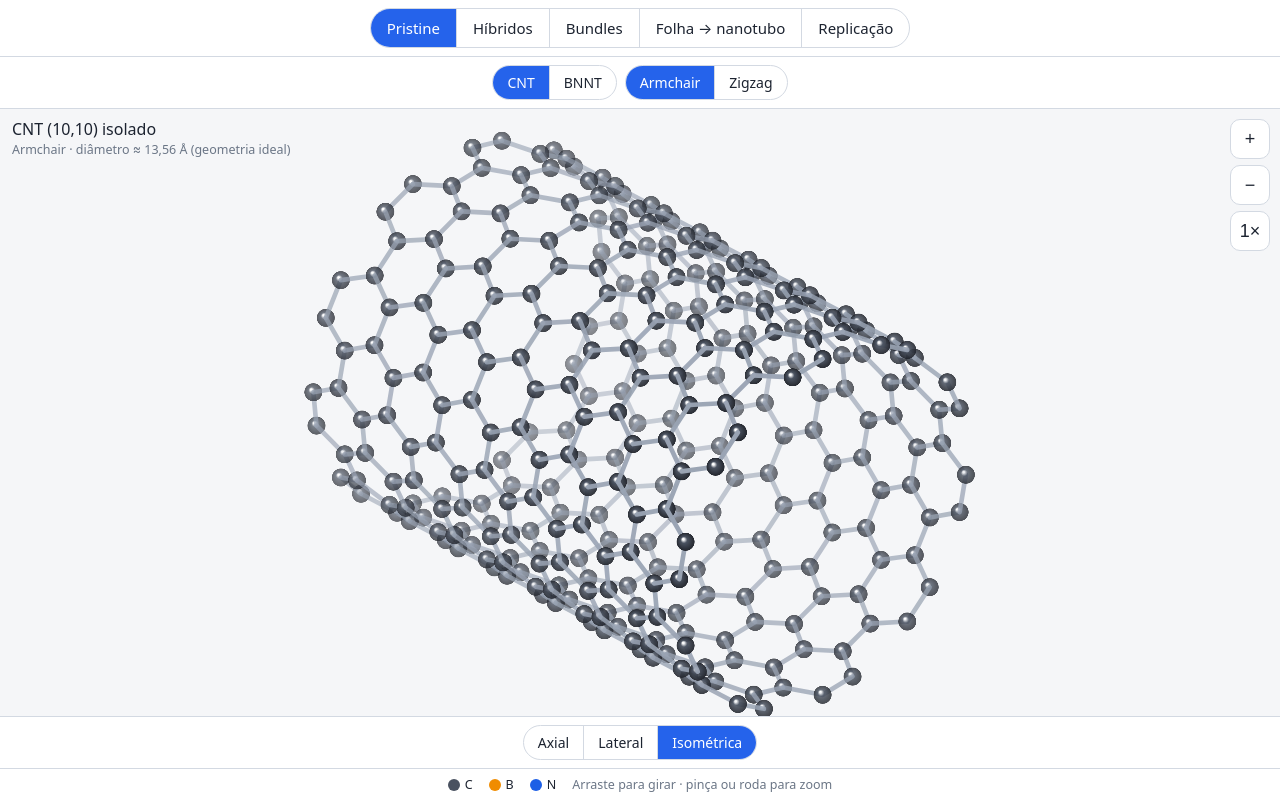
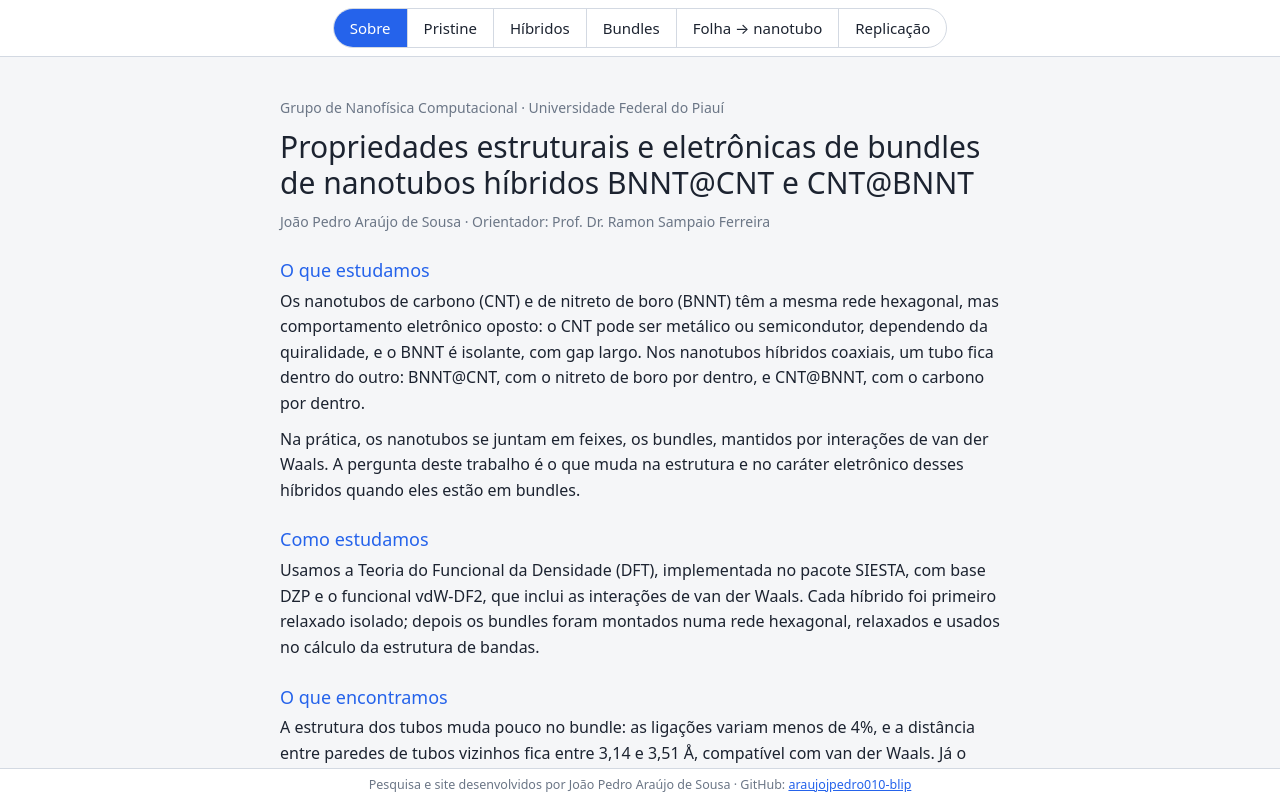
Before and after one commit to araujojpedro010-blip/Nanotubes, a plain HTML site: page index.html in a window 1280 px wide. Drawn offline with Linux system fonts and the light colour scheme.

Commit message:
Adiciona página Sobre, crédito no rodapé e remove símbolos dos botões
Co-Authored-By: Claude Opus 5.5 <noreply@anthropic.com>
Claude-Session: https://claude.ai/code/session_01DMyRLQVQZ4Qs3MBCEe3ZFA

```diff
--- a/index.html
+++ b/index.html
@@ -33,19 +33,41 @@ canvas:active{cursor:grabbing}
 #ft{display:flex;flex-wrap:wrap;gap:4px 16px;align-items:center;justify-content:center;padding:7px 10px;background:var(--pn);border-top:1px solid var(--bd);font-size:12.5px}
 .dot{display:inline-block;width:12px;height:12px;border-radius:50%;margin-right:5px;vertical-align:-2px}
 #note{color:var(--mut)}
+#about{flex:1;min-height:0;overflow:auto;padding:clamp(18px,4vw,40px) 16px}
+.ab{max-width:720px;margin:0 auto;font-size:16px;line-height:1.6}
+.ab h1{font-size:clamp(22px,3.4vw,30px);line-height:1.2;font-weight:500;margin:6px 0 10px;text-wrap:balance}
+.ab h2{font-size:18px;font-weight:500;margin:22px 0 4px;color:var(--ac)}
+.ab p{margin:0 0 10px}.kick,.who{color:var(--mut);font-size:14px}
+#cred{color:var(--mut)}#cred a{color:var(--ac)}
+
 #cap{position:absolute;left:12px;right:64px;bottom:12px;padding:9px 12px;border-radius:10px;background:var(--pn);border:1px solid var(--bd);font-size:14px;line-height:1.4;max-width:720px}
 </style></head><body>
 <div id="app">
  <div class="bar main"><div class="seg" id="mode">
-  <button data-v="pri" class="on">Pristine</button><button data-v="hib">Híbridos</button><button data-v="bun">Bundles</button><button data-v="fol">Folha → nanotubo</button><button data-v="rep">Replicação</button></div></div>
- <div class="bar"><div class="seg" id="sub"></div><div class="seg" id="chi">
+  <button data-v="sob" class="on">Sobre</button><button data-v="pri">Pristine</button><button data-v="hib">Híbridos</button><button data-v="bun">Bundles</button><button data-v="fol">Folha → nanotubo</button><button data-v="rep">Replicação</button></div></div>
+ <div class="bar" id="ctl"><div class="seg" id="sub"></div><div class="seg" id="chi">
   <button data-v="arm" class="on">Armchair</button><button data-v="zig">Zigzag</button></div>
-  <span id="anim" hidden><button id="play" class="pl">▶ Enrolar</button><input type="range" id="sl" min="0" max="1000" value="0" aria-label="Progresso da animação"><button id="vec" class="tg on">Vetores</button></span></div>
+  <span id="anim" hidden><button id="play" class="pl">Enrolar</button><input type="range" id="sl" min="0" max="1000" value="0" aria-label="Progresso da animação"><button id="vec" class="tg on">Vetores</button></span></div>
  <div id="stage"><canvas id="cv"></canvas><div id="tit"></div><div id="cap" hidden></div>
   <div id="zm"><button id="zi" aria-label="Aproximar">+</button><button id="zo" aria-label="Afastar">−</button><button id="z1" aria-label="Tamanho original">1×</button></div></div>
- <div class="bar bt"><div class="seg" id="view">
+ <div class="bar bt" id="vbar"><div class="seg" id="view">
   <button data-v="axial">Axial</button><button data-v="lat">Lateral</button><button data-v="iso" class="on">Isométrica</button></div></div>
- <div id="ft"><span><i class="dot" style="background:var(--C)"></i>C</span><span><i class="dot" style="background:var(--B)"></i>B</span><span><i class="dot" style="background:var(--N)"></i>N</span><span id="note">Arraste para girar · pinça ou roda para zoom</span></div>
+ <div id="about" hidden><div class="ab">
+<p class="kick">Grupo de Nanofísica Computacional · Universidade Federal do Piauí</p>
+<h1>Propriedades estruturais e eletrônicas de bundles de nanotubos híbridos BNNT@CNT e CNT@BNNT</h1>
+<p class="who">João Pedro Araújo de Sousa · Orientador: Prof. Dr. Ramon Sampaio Ferreira</p>
+<h2>O que estudamos</h2>
+<p>Os nanotubos de carbono (CNT) e de nitreto de boro (BNNT) têm a mesma rede hexagonal, mas comportamento eletrônico oposto: o CNT pode ser metálico ou semicondutor, dependendo da quiralidade, e o BNNT é isolante, com gap largo. Nos nanotubos híbridos coaxiais, um tubo fica dentro do outro: BNNT@CNT, com o nitreto de boro por dentro, e CNT@BNNT, com o carbono por dentro.</p>
+<p>Na prática, os nanotubos se juntam em feixes, os bundles, mantidos por interações de van der Waals. A pergunta deste trabalho é o que muda na estrutura e no caráter eletrônico desses híbridos quando eles estão em bundles.</p>
+<h2>Como estudamos</h2>
+<p>Usamos a Teoria do Funcional da Densidade (DFT), implementada no pacote SIESTA, com base DZP e o funcional vdW-DF2, que inclui as interações de van der Waals. Cada híbrido foi primeiro relaxado isolado; depois os bundles foram montados numa rede hexagonal, relaxados e usados no cálculo da estrutura de bandas.</p>
+<h2>O que encontramos</h2>
+<p>A estrutura dos tubos muda pouco no bundle: as ligações variam menos de 4%, e a distância entre paredes de tubos vizinhos fica entre 3,14 e 3,51 Å, compatível com van der Waals. Já o caráter eletrônico depende da composição e da quiralidade: com a mesma quiralidade, trocar qual tubo fica dentro e qual fica fora muda o sistema de metálico para semicondutor, ou o contrário. O maior gap encontrado foi de 0,35 eV, no BNNT@CNT (6,0)@(16,0).</p>
+<h2>Sobre este site</h2>
+<p>As abas mostram os nanotubos isolados (pristine), os híbridos, os bundles, a folha de grafeno enrolando em nanotubo e a replicação da célula do bundle. Os modelos usam geometria ideal construída com os diâmetros obtidos nos cálculos; não são as coordenadas relaxadas do SIESTA.</p>
+<p><button class="pl" id="go">Ver os modelos</button></p>
+</div></div>
+ <div id="ft"><span class="lg"><i class="dot" style="background:var(--C)"></i>C</span><span class="lg"><i class="dot" style="background:var(--B)"></i>B</span><span class="lg"><i class="dot" style="background:var(--N)"></i>N</span><span id="note" class="lg">Arraste para girar · pinça ou roda para zoom</span><span id="cred">Pesquisa e site desenvolvidos por João Pedro Araújo de Sousa · GitHub: <a href="https://github.com/araujojpedro010-blip">araujojpedro010-blip</a></span></div>
 </div>
 <script>
 {
@@ -57,7 +79,7 @@ const DATA={
  bun:{bc:{arm:{De:13.59,Di:6.03,w:3.26},zig:{De:12.54,Di:5.21,w:3.34}},cb:{arm:{De:14.27,Di:5.56,w:3.14},zig:{De:13.28,Di:4.86,w:3.39}}}};
 const IDX={arm:{i:[4,4],o:[10,10]},zig:{i:[6,0],o:[16,0]}},SH={arm:[4,4],zig:[6,0]};
 const SUBS={pri:[['cnt','CNT'],['bnnt','BNNT']],hib:[['cb','CNT@BNNT'],['bc','BNNT@CNT']],bun:[['cb','CNT@BNNT'],['bc','BNNT@CNT']],rep:[['cb','CNT@BNNT'],['bc','BNNT@CNT']]};
-const HASH={pri:'pristine',hib:'hibridos',bun:'bundles',fol:'folha',rep:'replicacao'};
+const HASH={sob:'sobre',pri:'pristine',hib:'hibridos',bun:'bundles',fol:'folha',rep:'replicacao'};
 const st={mode:'pri',sub:'cnt',chi:'arm',yaw:0.75,pit:0.55,zoom:1,vec:1};
 const f=v=>v.toFixed(2).replace('.',','),nm=v=>`(${v[0]},${v[1]})`;
 const idealD=(n,m,a)=>a*SQ3*Math.sqrt(n*n+n*m+m*m)/PI;
@@ -122,12 +144,12 @@ function repCaption(t){const d=rep.d;
  :'6 · a<sub>3</sub> = (0, 0, c) fecha a célula unitária: o sistema é periódico em x, y e z.';}
 function setProg(t){prog=Math.max(0,Math.min(1,t));$('sl').value=Math.round(prog*1000);
  if(st.mode==='fol'){const n=roll.at.length;for(let i=0;i<n;i++){const p=rollPos(roll.at[i][0],roll.at[i][1],prog);A[i*4]=p[0];A[i*4+1]=p[1];A[i*4+2]=p[2];}
-  B=prog>0.985?roll.all:roll.bd;$('play').textContent=prog>0.5?'◀ Desenrolar':'▶ Enrolar';}
+  B=prog>0.985?roll.all:roll.bd;$('play').textContent=prog>0.5?'Desenrolar':'Enrolar';}
  else if(st.mode==='rep'){const t=prog*TL,k=repState(t);rep.k=k;const m=rep.m;
   for(let j=0;j<rep.offs.length;j++){const al=j===0?1:0.6*k.n[j];for(let i=0;i<m;i++)AL[j*m+i]=al;}
   if(t<=7.2){st.yaw=0;st.pit=0;}else if(t<8.2){const e=ease(cl(t,7.2,8.2));st.yaw=1.0*e;st.pit=0.75*e;}else{st.yaw=1.0;st.pit=0.75;}
   markView(t<=7.2?'axial':null);$('cap').innerHTML=repCaption(t);
-  $('play').textContent=playing?'■ Parar':prog>=1?'↺ Reiniciar':'▶ Replicar';}
+  $('play').textContent=playing?'Parar':prog>=1?'Reiniciar':'Replicar';}
  req();}
 
 // ---------- modelos ----------
@@ -135,11 +157,11 @@ function build(){
  if(st.mode==='fol')return buildRoll();if(st.mode==='rep')return buildRep();
  const L=st.mode==='bun'?11:19,ix=IDX[st.chi];let parts=[];
  if(st.mode==='pri'){const bn=st.sub==='bnnt',a=bn?aBN:aC,D=idealD(ix.o[0],ix.o[1],a);
-  parts.push(tube(st.chi,ix.o[0],D/2,a,bn,L));EXT=Math.max(D,L)*1.1;
+  parts.push(tube(st.chi,ix.o[0],D/2,a,bn,L));EXT=Math.hypot(D,L)*1.12;
   title(`${bn?'BNNT':'CNT'} ${nm(ix.o)} isolado`,`${st.chi==='arm'?'Armchair':'Zigzag'} · diâmetro ≈ ${f(D)} Å (geometria ideal)`);
  }else{const d=DATA[st.mode][st.sub][st.chi],cIn=st.sub==='cb',lab=cIn?'CNT@BNNT':'BNNT@CNT',sys=`${nm(ix.i)}@${nm(ix.o)}`;
   const one=[tube(st.chi,ix.i[0],d.Di/2,cIn?aC:aBN,!cIn,L),tube(st.chi,ix.o[0],d.De/2,cIn?aBN:aC,cIn,L)];
-  if(st.mode==='hib'){parts=one;EXT=Math.max(d.De,L)*1.1;
+  if(st.mode==='hib'){parts=one;EXT=Math.hypot(d.De,L)*1.12;
    title(`${lab} ${sys} isolado`,`${cIn?'Carbono dentro, nitreto de boro fora':'Nitreto de boro dentro, carbono fora'} · D<sub>ext</sub> ${f(d.De)} Å · D<sub>int</sub> ${f(d.Di)} Å`);
   }else{const Dc=d.De+d.w,off=[[0,0]];for(let k=0;k<6;k++)off.push([Dc*Math.cos(k*PI/3),Dc*Math.sin(k*PI/3)]);
    off.forEach(o=>one.forEach(t=>parts.push({at:t.at.map(q=>[q[0]+o[0],q[1]+o[1],q[2],q[3]]),bd:t.bd})));
@@ -221,16 +243,19 @@ function seg(id,cb){$(id).addEventListener('click',e=>{const b=e.target.closest(
 function fillSub(){const L=SUBS[st.mode];if(!L)return;$('sub').innerHTML=L.map((s,i)=>`<button data-v="${s[0]}"${i?'':' class="on"'}>${s[1]}</button>`).join('');st.sub=L[0][0];}
 function tick(ts){if(!playing)return;const dt=last?Math.min(50,ts-last):16;last=ts;let t=prog+dir*dt/(st.mode==='rep'?TL*1000:2600);
  if(t>=1||t<=0){t=Math.max(0,Math.min(1,t));playing=0;}setProg(t);if(playing)requestAnimationFrame(tick);}
-function setMode(v){if(!HASH[v])v='pri';const anim=v==='fol'||v==='rep';st.mode=v;playing=0;prog=0;
+function setMode(v){if(!HASH[v])v='sob';const ab=v==='sob';
+ ['ctl','stage','vbar'].forEach(id=>$(id).hidden=ab);$('about').hidden=!ab;document.querySelectorAll('#ft .lg').forEach(e=>e.hidden=ab);
+ if(ab){st.mode=v;playing=0;document.querySelectorAll('#mode button').forEach(b=>b.classList.toggle('on',b.dataset.v===v));try{history.replaceState(null,'','#sobre');}catch(e){}return;}const anim=v==='fol'||v==='rep';st.mode=v;playing=0;prog=0;
  document.querySelectorAll('#mode button').forEach(b=>b.classList.toggle('on',b.dataset.v===v));
  $('sub').hidden=v==='fol';$('anim').hidden=!anim;$('cap').hidden=v!=='rep';fillSub();st.zoom=1;setView(v==='fol'?'fol':v==='rep'?'axial':'iso');
- if(v==='fol')markView(null);build();try{history.replaceState(null,'','#'+HASH[v]);}catch(e){}}
+ if(v==='fol')markView(null);resize();build();try{history.replaceState(null,'','#'+HASH[v]);}catch(e){}}
 seg('mode',setMode);seg('sub',v=>{st.sub=v;build();});seg('chi',v=>{st.chi=v;build();});seg('view',setView);
 $('play').onclick=()=>{if(st.mode==='rep'){if(playing){playing=0;setProg(prog);return;}if(prog>=1)prog=0;dir=1;}else dir=prog>0.5?-1:1;
  playing=1;last=0;if(st.mode==='rep')setProg(prog);requestAnimationFrame(tick);};
 $('sl').oninput=e=>{playing=0;setProg(e.target.value/1000);};
 $('vec').onclick=()=>{st.vec^=1;$('vec').classList.toggle('on',!!st.vec);req();};
-const fromHash=()=>{const h=location.hash.slice(1);return Object.keys(HASH).find(k=>HASH[k]===h)||'pri';};
+const fromHash=()=>{const h=location.hash.slice(1);return Object.keys(HASH).find(k=>HASH[k]===h)||'sob';};
+$('go').onclick=()=>setMode('pri');
 window.addEventListener('hashchange',()=>{const m=fromHash();if(m!==st.mode)setMode(m);});
 window.addEventListener('resize',resize);
 const remk=()=>{mkSpr();req();};matchMedia('(prefers-color-scheme: dark)').addEventListener('change',remk);
```
